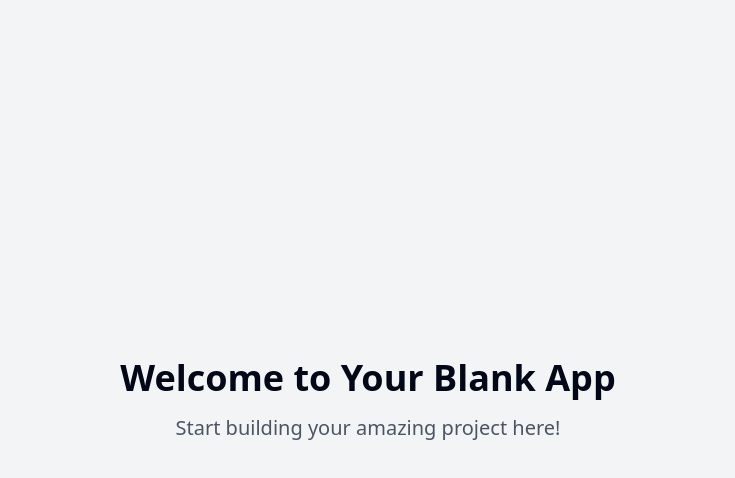
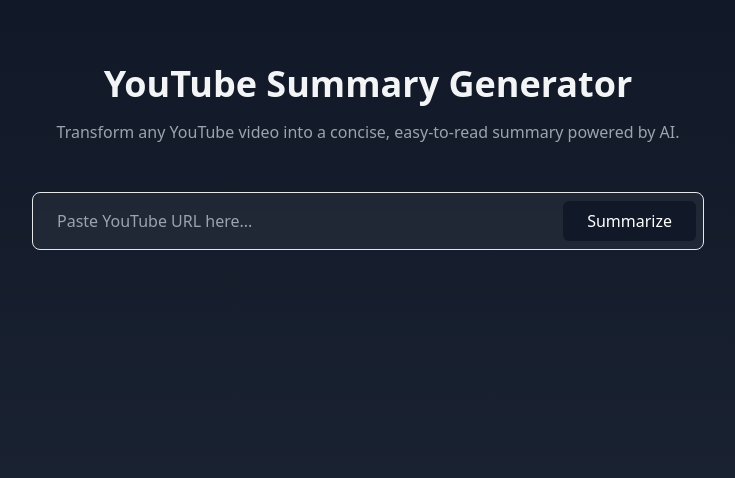
Before and after one commit to whitewidow0/transcript-summarizer-owl, a React (Vite) app: page / in a window 1280 px wide. Shown: the top 478 px of the page, without its empty margins (272-1007 px from the left). Built offline with nearby package versions, Linux system fonts and the light colour scheme.

Commit message:
Refactor UI for Modern Look
Updated the codebase to enhance the user interface, focusing on modern design principles. Stripped down to essential functionality to facilitate further development.
[skip gpt_engineer]

```diff
--- /dev/null
+++ b/src/components/LoadingSpinner.tsx
@@ -0,0 +1,11 @@
+const LoadingSpinner = () => {
+  return (
+    <div className="flex items-center justify-center space-x-2 animate-pulse">
+      <div className="w-2 h-2 bg-gray-500 rounded-full animate-bounce"></div>
+      <div className="w-2 h-2 bg-gray-500 rounded-full animate-bounce [animation-delay:-.3s]"></div>
+      <div className="w-2 h-2 bg-gray-500 rounded-full animate-bounce [animation-delay:-.5s]"></div>
+    </div>
+  );
+};
+
+export default LoadingSpinner;
--- /dev/null
+++ b/src/components/SummaryCard.tsx
@@ -0,0 +1,47 @@
+interface SummaryCardProps {
+  summary: {
+    mainTopic?: string;
+    keyPoints?: string[];
+    conclusion?: string;
+  };
+}
+
+const SummaryCard = ({ summary }: SummaryCardProps) => {
+  return (
+    <div className="w-full max-w-2xl mx-auto mt-8 animate-fade-up">
+      <div className="bg-white bg-opacity-5 backdrop-blur-lg rounded-xl p-8 border border-gray-200">
+        {summary.mainTopic && (
+          <div className="mb-6">
+            <h3 className="text-sm uppercase tracking-wider text-gray-500 mb-2">Main Topic</h3>
+            <p className="text-xl font-medium">{summary.mainTopic}</p>
+          </div>
+        )}
+
+        {summary.keyPoints && summary.keyPoints.length > 0 && (
+          <div className="mb-6">
+            <h3 className="text-sm uppercase tracking-wider text-gray-500 mb-2">Key Points</h3>
+            <ul className="space-y-2">
+              {summary.keyPoints.map((point, index) => (
+                <li key={index} className="flex items-start">
+                  <span className="w-6 h-6 flex items-center justify-center rounded-full bg-gray-900 text-white text-sm mr-3 mt-0.5 flex-shrink-0">
+                    {index + 1}
+                  </span>
+                  <p>{point}</p>
+                </li>
+              ))}
+            </ul>
+          </div>
+        )}
+
+        {summary.conclusion && (
+          <div>
+            <h3 className="text-sm uppercase tracking-wider text-gray-500 mb-2">Conclusion</h3>
+            <p className="text-gray-700">{summary.conclusion}</p>
+          </div>
+        )}
+      </div>
+    </div>
+  );
+};
+
+export default SummaryCard;
--- /dev/null
+++ b/src/components/VideoInput.tsx
@@ -0,0 +1,49 @@
+import { useState } from "react";
+import { useToast } from "@/hooks/use-toast";
+
+interface VideoInputProps {
+  onSubmit: (url: string) => void;
+  isLoading: boolean;
+}
+
+const VideoInput = ({ onSubmit, isLoading }: VideoInputProps) => {
+  const [url, setUrl] = useState("");
+  const { toast } = useToast();
+
+  const handleSubmit = (e: React.FormEvent) => {
+    e.preventDefault();
+    if (!url.includes("youtube.com") && !url.includes("youtu.be")) {
+      toast({
+        title: "Invalid URL",
+        description: "Please enter a valid YouTube URL",
+        variant: "destructive",
+      });
+      return;
+    }
+    onSubmit(url);
+  };
+
+  return (
+    <form onSubmit={handleSubmit} className="w-full max-w-2xl mx-auto">
+      <div className="relative group">
+        <input
+          type="url"
+          value={url}
+          onChange={(e) => setUrl(e.target.value)}
+          placeholder="Paste YouTube URL here..."
+          className="w-full px-6 py-4 bg-white bg-opacity-5 border border-gray-200 rounded-lg focus:outline-none focus:ring-2 focus:ring-gray-500 transition-all duration-300 backdrop-blur-sm"
+          disabled={isLoading}
+        />
+        <button
+          type="submit"
+          disabled={isLoading}
+          className="absolute right-2 top-1/2 -translate-y-1/2 px-6 py-2 bg-gray-900 text-white rounded-md hover:bg-gray-800 transition-colors duration-300 disabled:opacity-50"
+        >
+          Summarize
+        </button>
+      </div>
+    </form>
+  );
+};
+
+export default VideoInput;
--- a/src/pages/Index.tsx
+++ b/src/pages/Index.tsx
@@ -1,11 +1,51 @@
-// Update this page (the content is just a fallback if you fail to update the page)
+import { useState } from "react";
+import VideoInput from "@/components/VideoInput";
+import SummaryCard from "@/components/SummaryCard";
+import LoadingSpinner from "@/components/LoadingSpinner";
 
 const Index = () => {
+  const [isLoading, setIsLoading] = useState(false);
+  const [summary, setSummary] = useState<any>(null);
+
+  const handleSubmit = async (url: string) => {
+    setIsLoading(true);
+    // TODO: Implement API call here
+    // For now, we'll simulate an API call
+    setTimeout(() => {
+      setSummary({
+        mainTopic: "Sample Video Title",
+        keyPoints: [
+          "First key point about the video",
+          "Second important takeaway",
+          "Third significant insight",
+        ],
+        conclusion: "A brief conclusion about the video content."
+      });
+      setIsLoading(false);
+    }, 2000);
+  };
+
   return (
-    <div className="min-h-screen flex items-center justify-center bg-gray-100">
-      <div className="text-center">
-        <h1 className="text-4xl font-bold mb-4">Welcome to Your Blank App</h1>
-        <p className="text-xl text-gray-600">Start building your amazing project here!</p>
+    <div className="min-h-screen bg-gradient-to-b from-gray-900 to-gray-800 text-gray-100">
+      <div className="container px-4 py-16 mx-auto">
+        <div className="text-center mb-12 animate-fade-in">
+          <h1 className="text-4xl font-bold mb-4">
+            YouTube Summary Generator
+          </h1>
+          <p className="text-gray-400 max-w-2xl mx-auto">
+            Transform any YouTube video into a concise, easy-to-read summary powered by AI.
+          </p>
+        </div>
+
+        <VideoInput onSubmit={handleSubmit} isLoading={isLoading} />
+
+        {isLoading && (
+          <div className="mt-12">
+            <LoadingSpinner />
+          </div>
+        )}
+
+        {summary && !isLoading && <SummaryCard summary={summary} />}
       </div>
     </div>
   );
--- a/tailwind.config.ts
+++ b/tailwind.config.ts
@@ -12,85 +12,70 @@ export default {
   theme: {
     container: {
       center: true,
-			padding: '2rem',
+      padding: "2rem",
       screens: {
-				'2xl': '1400px'
-			}
+        "2xl": "1400px",
+      },
     },
     extend: {
       colors: {
-				border: 'hsl(var(--border))',
-				input: 'hsl(var(--input))',
-				ring: 'hsl(var(--ring))',
-				background: 'hsl(var(--background))',
-				foreground: 'hsl(var(--foreground))',
+        border: "hsl(var(--border))",
+        input: "hsl(var(--input))",
+        ring: "hsl(var(--ring))",
+        background: "hsl(var(--background))",
+        foreground: "hsl(var(--foreground))",
         primary: {
-					DEFAULT: 'hsl(var(--primary))',
-					foreground: 'hsl(var(--primary-foreground))'
+          DEFAULT: "hsl(var(--primary))",
+          foreground: "hsl(var(--primary-foreground))",
         },
         secondary: {
-					DEFAULT: 'hsl(var(--secondary))',
-					foreground: 'hsl(var(--secondary-foreground))'
+          DEFAULT: "hsl(var(--secondary))",
+          foreground: "hsl(var(--secondary-foreground))",
         },
         destructive: {
-					DEFAULT: 'hsl(var(--destructive))',
-					foreground: 'hsl(var(--destructive-foreground))'
+          DEFAULT: "hsl(var(--destructive))",
+          foreground: "hsl(var(--destructive-foreground))",
         },
         muted: {
-					DEFAULT: 'hsl(var(--muted))',
-					foreground: 'hsl(var(--muted-foreground))'
+          DEFAULT: "hsl(var(--muted))",
+          foreground: "hsl(var(--muted-foreground))",
         },
         accent: {
-					DEFAULT: 'hsl(var(--accent))',
-					foreground: 'hsl(var(--accent-foreground))'
+          DEFAULT: "hsl(var(--accent))",
+          foreground: "hsl(var(--accent-foreground))",
         },
-				popover: {
-					DEFAULT: 'hsl(var(--popover))',
-					foreground: 'hsl(var(--popover-foreground))'
-				},
-				card: {
-					DEFAULT: 'hsl(var(--card))',
-					foreground: 'hsl(var(--card-foreground))'
-				},
-				sidebar: {
-					DEFAULT: 'hsl(var(--sidebar-background))',
-					foreground: 'hsl(var(--sidebar-foreground))',
-					primary: 'hsl(var(--sidebar-primary))',
-					'primary-foreground': 'hsl(var(--sidebar-primary-foreground))',
-					accent: 'hsl(var(--sidebar-accent))',
-					'accent-foreground': 'hsl(var(--sidebar-accent-foreground))',
-					border: 'hsl(var(--sidebar-border))',
-					ring: 'hsl(var(--sidebar-ring))'
-				}
       },
       borderRadius: {
-				lg: 'var(--radius)',
-				md: 'calc(var(--radius) - 2px)',
-				sm: 'calc(var(--radius) - 4px)'
+        lg: "var(--radius)",
+        md: "calc(var(--radius) - 2px)",
+        sm: "calc(var(--radius) - 4px)",
       },
       keyframes: {
-				'accordion-down': {
-					from: {
-						height: '0'
+        "fade-up": {
+          "0%": {
+            opacity: "0",
+            transform: "translateY(10px)"
           },
-					to: {
-						height: 'var(--radix-accordion-content-height)'
-					}
+          "100%": {
+            opacity: "1",
+            transform: "translateY(0)"
           },
-				'accordion-up': {
-					from: {
-						height: 'var(--radix-accordion-content-height)'
         },
-					to: {
-						height: '0'
-					}
-				}
+        "fade-in": {
+          "0%": { opacity: "0" },
+          "100%": { opacity: "1" },
+        },
+        "pulse-subtle": {
+          "0%, 100%": { opacity: "1" },
+          "50%": { opacity: "0.5" },
+        },
       },
       animation: {
-				'accordion-down': 'accordion-down 0.2s ease-out',
-				'accordion-up': 'accordion-up 0.2s ease-out'
-			}
-		}
+        "fade-up": "fade-up 0.5s ease-out",
+        "fade-in": "fade-in 0.3s ease-out",
+        "pulse-subtle": "pulse-subtle 2s ease-in-out infinite",
+      },
+    },
   },
   plugins: [require("tailwindcss-animate")],
 } satisfies Config;
```
Lines whose indentation alone changed are shown as unchanged.
